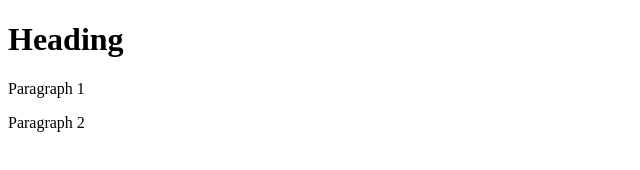
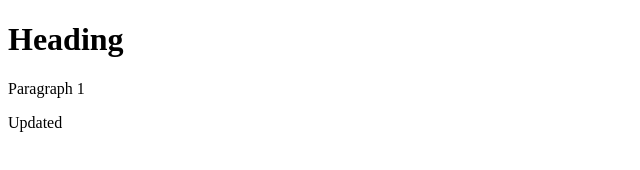
Before and after one commit to Alex07Dev/Alex07Dev.github.io, a website: page index.html in a window 1280 px wide. Shown: the full height of the page, 0-640 px from the left. Drawn offline with Linux system fonts and the light colour scheme.

Commit message:
Transfer test

```diff
--- a/index.html
+++ b/index.html
@@ -10,7 +10,7 @@
         <header>
             <h1>Heading</h1>
             <p>Paragraph 1</p>
-            <p>Paragraph 2</p>
+            <p>Updated</p>
         </header>
     </body>
 </html>
```
